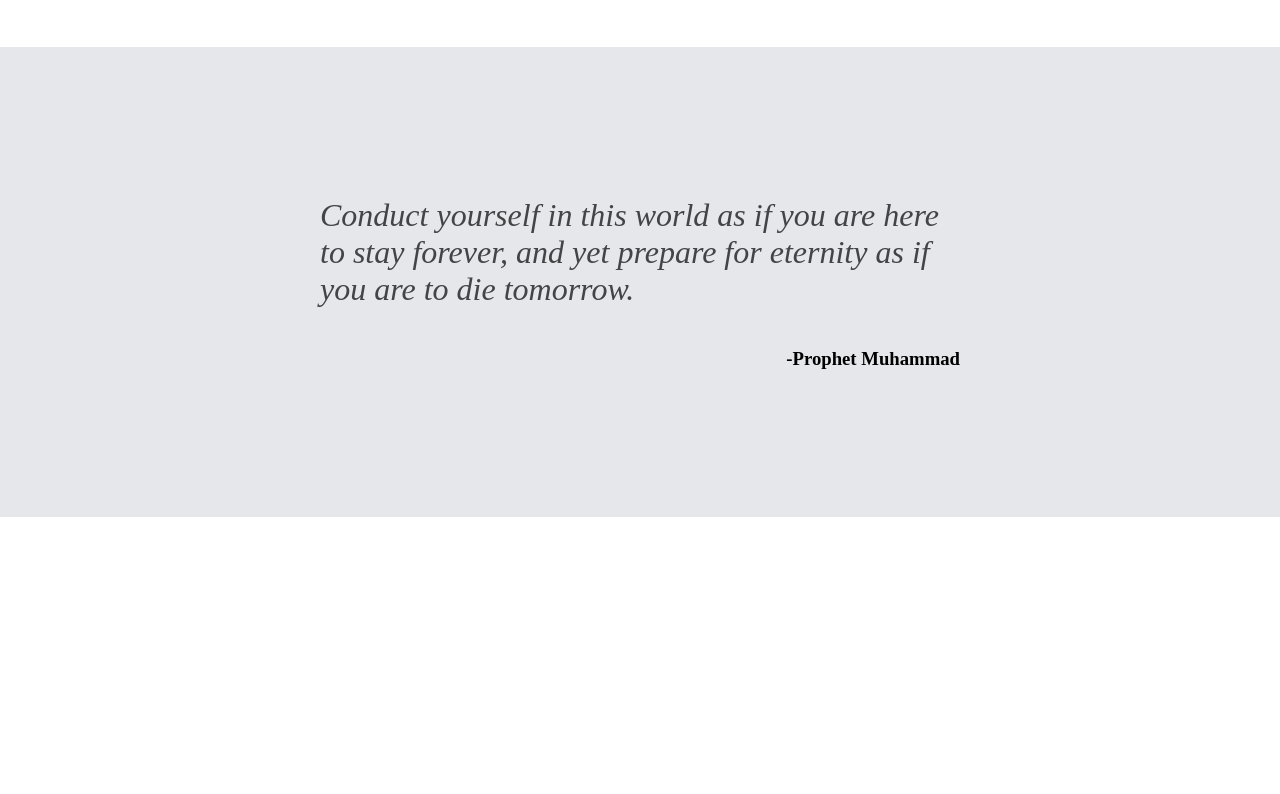
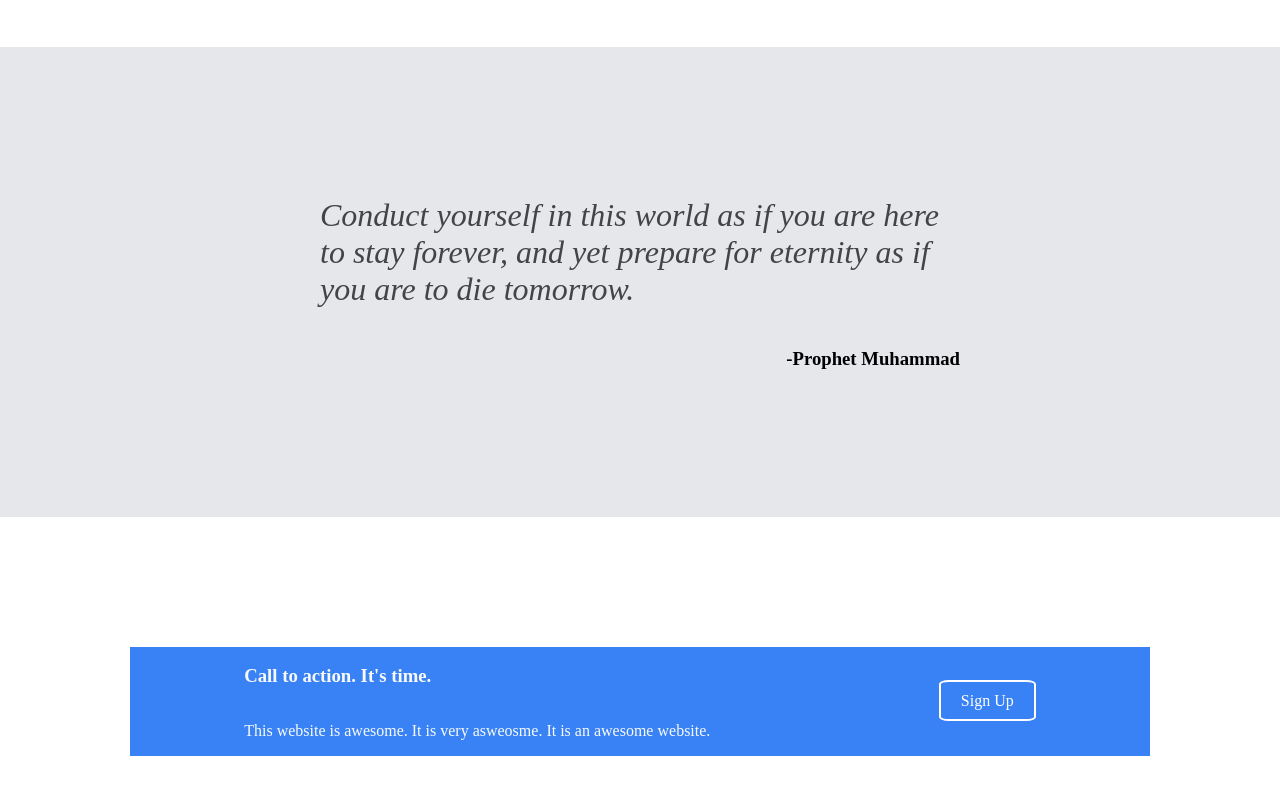
Before and after one commit to mohamedqassem15/landing-page, a plain HTML site: page index.html in a window 1280 px wide. Shown: the part 835-1629 px from the top of the page. Before the commit the page ends 1352 px from the top, so only its background shows below. Drawn offline with Linux system fonts and the light colour scheme.

Commit message:
feat: add and style call to action section on homepage

```diff
--- a/index.html
+++ b/index.html
@@ -74,7 +74,18 @@
 
         </div>
 
-        <div class="container5">
+        <div class="call-to-action">
+            <div class="action-box1">
+                <h3><strong>Call to action. It's time.</strong></h3>
+                <p>This website is awesome. It is very asweosme. It is an awesome website.</p>
+
+            </div>
+
+            <div class=action-box2>
+              <a href="#" class="blue-button2">Sign Up</a>
+            </div>
+
+
 
         </div>
 
--- a/style.css
+++ b/style.css
@@ -98,6 +98,43 @@ width: 50%;
 .author{
   text-align: right;
 }
+.call-to-action{
+  display: flex;
+  color: #F9FAF8;
+  background-color: #3882F6;
+  align-items: center;
+  justify-content: space-around;
+  border: 2px solid #fff;
+  margin: 10%;
+
+
+
+}
+
+
+.action-box1 {
+  display: flex;
+  flex-direction: column;
+  text-align: left;
+}
+
+
+.blue-button2 {
+          padding: 10px 20px;
+          font-size: 16px;
+          text-decoration: none;
+          background-color: #3882F6;
+          color: #fff;
+          border: 2px solid #fff;
+          width: 15%;
+          border-radius: 10%;
+
+      }
+
+.blue-button2:hover {
+          background-color: #2980b9;
+      }
+
 
 .footer {
     position: fixed;
```
